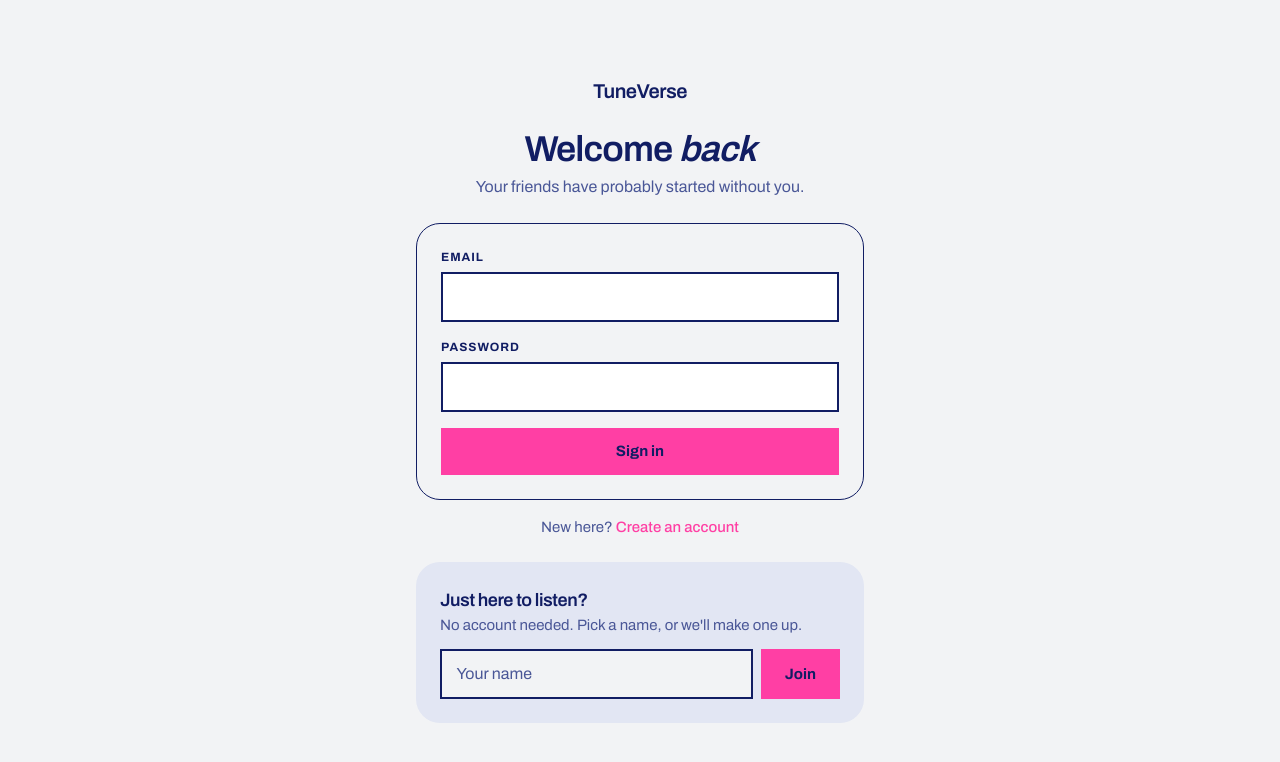
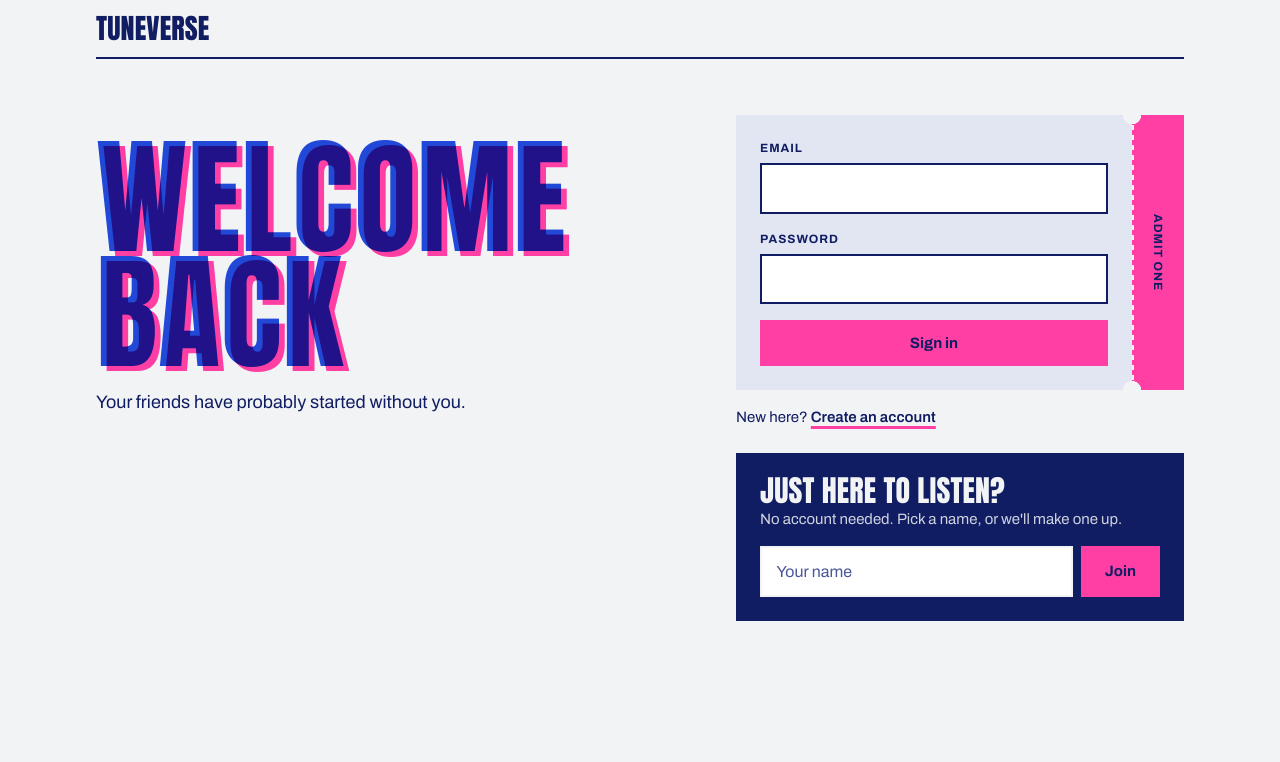
Before and after one commit to rahmanfaizur/TuneVerse, a Next.js app in the folder apps/web/: page /login in a window 1280 px wide. Shown: the top 762 px of the page. Built offline with nearby package versions, Linux system fonts and the light colour scheme; no server answers.

Commit message:
login and signup print the form on an admit-one ticket, guest join on an ink block

```diff
--- a/apps/web/src/app/login/page.tsx
+++ b/apps/web/src/app/login/page.tsx
@@ -4,6 +4,7 @@ import { FormEvent, Suspense, useState } from "react";
 import Link from "next/link";
 import { useRouter, useSearchParams } from "next/navigation";
 import AuthLayout from "../../components/AuthLayout";
+import FormError from "../../components/FormError";
 import Button from "../../components/Button";
 import LoadingScreen from "../../components/LoadingScreen";
 import TextField from "../../components/TextField";
@@ -39,35 +40,41 @@ function LoginForm() {
     };
 
     return (
-        <AuthLayout headline={<>Welcome <em>back</em></>} caption="Your friends have probably started without you.">
-            <form onSubmit={(e: FormEvent) => { e.preventDefault(); signIn("login", { email, password }); }} className="space-y-4 rounded-3xl border border-border p-6">
-                <TextField id="email" label="Email" type="email" required autoComplete="email" value={email} onChange={(e) => setEmail(e.target.value)} />
-                <TextField id="password" label="Password" type="password" required autoComplete="current-password" value={password} onChange={(e) => setPassword(e.target.value)} />
-                {error && <p role="alert" className="text-[15px] font-medium text-red-600 dark:text-red-400">{error}</p>}
-                <Button type="submit" loading={busy === "login"} loadingText="Signing in" disabled={!!busy} className="w-full">Sign in</Button>
-            </form>
-
-            <p className="mt-4 text-center text-[15px] text-muted-foreground">
+        <AuthLayout
+            headline="Welcome back"
+            caption="Your friends have probably started without you."
+            after={
+                <>
+                    <p className="mt-4 text-[15px]">
                         New here?{" "}
-                <Link href={`/signup?callbackUrl=${encodeURIComponent(callbackUrl)}`} className="font-medium text-signal underline-offset-4 hover:underline">
+                        <Link href={`/signup?callbackUrl=${encodeURIComponent(callbackUrl)}`} className="ink-link font-semibold">
                             Create an account
                         </Link>
                     </p>
 
-            <form onSubmit={(e: FormEvent) => { e.preventDefault(); signIn("guest", { username: guestName.trim() }); }} className="mt-6 rounded-3xl bg-muted p-6">
-                <h2 className="text-lg font-semibold tracking-tight">Just here to listen?</h2>
-                <p className="text-[15px] text-muted-foreground">No account needed. Pick a name, or we&apos;ll make one up.</p>
-                <div className="mt-3 flex gap-2">
+                    <form onSubmit={(e: FormEvent) => { e.preventDefault(); signIn("guest", { username: guestName.trim() }); }} className="mt-6 bg-ink p-5 text-paper md:p-6">
+                        <h2 className="display text-3xl">Just here to listen?</h2>
+                        <p className="mt-1 text-[15px] opacity-85">No account needed. Pick a name, or we&apos;ll make one up.</p>
+                        <div className="mt-4 flex gap-2">
                             <input
                                 aria-label="Your name"
                                 placeholder="Your name"
                                 maxLength={30}
                                 value={guestName}
                                 onChange={(e) => setGuestName(e.target.value)}
-                        className="field min-w-0 flex-1 !bg-background"
+                                className="field min-w-0 flex-1 !border-paper"
                             />
                             <Button type="submit" loading={busy === "guest"} loadingText="Joining" disabled={!!busy} className="shrink-0">Join</Button>
                         </div>
+                    </form>
+                </>
+            }
+        >
+            <form onSubmit={(e: FormEvent) => { e.preventDefault(); signIn("login", { email, password }); }} className="space-y-4">
+                <TextField id="email" label="Email" type="email" required autoComplete="email" value={email} onChange={(e) => setEmail(e.target.value)} />
+                <TextField id="password" label="Password" type="password" required autoComplete="current-password" value={password} onChange={(e) => setPassword(e.target.value)} />
+                {error && <FormError message={error} />}
+                <Button type="submit" loading={busy === "login"} loadingText="Signing in" disabled={!!busy} className="w-full">Sign in</Button>
             </form>
         </AuthLayout>
     );
--- a/apps/web/src/app/signup/page.tsx
+++ b/apps/web/src/app/signup/page.tsx
@@ -4,6 +4,7 @@ import { FormEvent, Suspense, useState } from "react";
 import Link from "next/link";
 import { useRouter, useSearchParams } from "next/navigation";
 import AuthLayout from "../../components/AuthLayout";
+import FormError from "../../components/FormError";
 import Button from "../../components/Button";
 import LoadingScreen from "../../components/LoadingScreen";
 import TextField from "../../components/TextField";
@@ -41,22 +42,26 @@ function SignupForm() {
     };
 
     return (
-        <AuthLayout headline={<>Pull up <em>a chair</em></>} caption="Same song, same second, everyone in the room.">
-            <form onSubmit={handleSubmit} className="space-y-4 rounded-3xl border border-border p-6">
+        <AuthLayout
+            headline="Pull up a chair"
+            caption="Same song, same second, everyone in the room."
+            after={
+                <p className="mt-4 text-[15px]">
+                    Already have one?{" "}
+                    <Link href={`/login?callbackUrl=${encodeURIComponent(callbackUrl)}`} className="ink-link font-semibold">
+                        Sign in
+                    </Link>
+                    {" "}or join as a guest from there.
+                </p>
+            }
+        >
+            <form onSubmit={handleSubmit} className="space-y-4">
                 <TextField id="username" label="Username" required maxLength={30} autoComplete="username" value={username} onChange={(e) => setUsername(e.target.value)} />
                 <TextField id="email" label="Email" type="email" required autoComplete="email" value={email} onChange={(e) => setEmail(e.target.value)} />
                 <TextField id="password" label="Password" type="password" required minLength={8} maxLength={72} autoComplete="new-password" hint="At least 8 characters." value={password} onChange={(e) => setPassword(e.target.value)} />
-                {error && <p role="alert" className="text-[15px] font-medium text-red-600 dark:text-red-400">{error}</p>}
+                {error && <FormError message={error} />}
                 <Button type="submit" loading={isSubmitting} loadingText="Creating your account" className="w-full">Create account</Button>
             </form>
-
-            <p className="mt-4 text-center text-[15px] text-muted-foreground">
-                Already have one?{" "}
-                <Link href={`/login?callbackUrl=${encodeURIComponent(callbackUrl)}`} className="font-medium text-signal underline-offset-4 hover:underline">
-                    Sign in
-                </Link>
-                {" "}or join as a guest from there.
-            </p>
         </AuthLayout>
     );
 }
--- a/apps/web/src/components/AuthLayout.tsx
+++ b/apps/web/src/components/AuthLayout.tsx
@@ -1,22 +1,36 @@
 import { ReactNode } from "react";
-import Link from "next/link";
+import Overprint from "./poster/Overprint";
+import SiteHeader from "./poster/SiteHeader";
+import Ticket from "./poster/Ticket";
 
 interface AuthLayoutProps {
-    headline: ReactNode;
+    headline: string;
     caption: string;
     children: ReactNode;
+    /** Shown under the ticket, e.g. the guest form or a link to the other auth page. */
+    after?: ReactNode;
 }
 
-export default function AuthLayout({ headline, caption, children }: AuthLayoutProps) {
+export default function AuthLayout({ headline, caption, children, after }: AuthLayoutProps) {
     return (
-        <main className="flex min-h-screen flex-col items-center justify-center px-5 py-10">
-            <div className="w-full max-w-md">
-                <Link href="/" className="block text-center text-xl font-semibold tracking-tight transition-colors hover:text-signal">TuneVerse</Link>
-                <div className="mt-6 text-center">
-                    <h1 className="text-3xl font-semibold tracking-tight md:text-4xl">{headline}</h1>
-                    <p className="mt-1.5 text-muted-foreground">{caption}</p>
+        <main className="mx-auto min-h-screen w-full max-w-6xl px-5 md:px-8">
+            <SiteHeader />
+            <div className="grid items-start gap-8 py-10 md:py-14 lg:grid-cols-[minmax(0,1fr)_minmax(0,28rem)] lg:gap-16">
+                <div className="lg:pt-6">
+                    <Overprint text={headline} className="text-[clamp(3.75rem,11vw,8rem)]" />
+                    <p className="mt-5 max-w-sm text-lg leading-snug">{caption}</p>
                 </div>
-                <div className="mt-6">{children}</div>
+                <div>
+                    <Ticket
+                        className="bg-wash"
+                        stubWidth="3.25rem"
+                        stubClassName="bg-pink"
+                        stub={<span className="label whitespace-nowrap [writing-mode:vertical-rl]">Admit one</span>}
+                    >
+                        <div className="p-5 md:p-6">{children}</div>
+                    </Ticket>
+                    {after}
+                </div>
             </div>
         </main>
     );
--- /dev/null
+++ b/apps/web/src/components/FormError.tsx
@@ -0,0 +1,8 @@
+// Errors print on white with a fat pink edge, so they never look like the pink button.
+export default function FormError({ message }: { message: string }) {
+    return (
+        <p role="alert" className="border-l-[6px] border-pink bg-white px-3 py-2 text-[15px] font-semibold text-ink">
+            {message}
+        </p>
+    );
+}
```
Also changed, not shown: 1 other file (tests, documents, lock files or other folders). Lines whose indentation alone changed are shown as unchanged.
